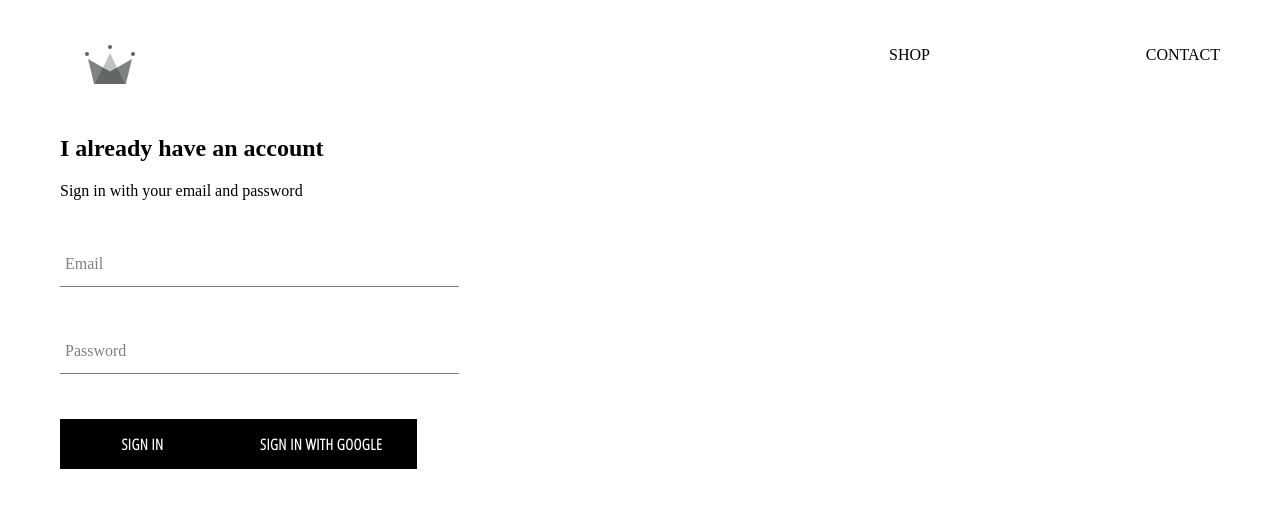
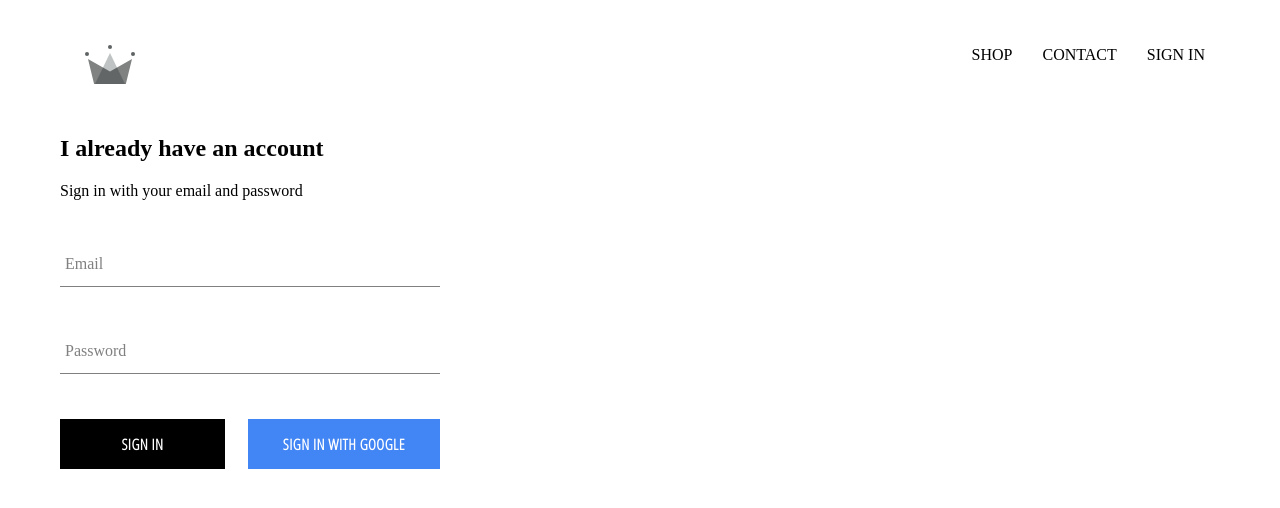
Before and after one commit to xinyueyang/crwn-clothing, a React (Create React App) app: page /signin in a window 1280 px wide. Shown: the top 508 px of the page. Built offline with nearby package versions, Linux system fonts and the light colour scheme; no server answers.

Commit message:
add sign out in Header component

```diff
--- a/src/App.css
+++ b/src/App.css
@@ -45,3 +45,7 @@
   text-decoration: none;
   color: black;
 }
+
+*{
+  box-sizing:border-box ;
+}
--- a/src/App.js
+++ b/src/App.js
@@ -19,11 +19,17 @@
     }
   }
 
+   unsubscribeFromAuth=null;
+
   componentDidMount(){
     auth.onAuthStateChanged(user=>{
       this.setState({ currentUser : user});
       console.log("current user: ", user);
     })
+  }
+
+  componentWillUnmount(){
+    this.unsubscribeFromAuth();
   }
 
   render()
--- a/src/components/custom-button/custom-button.component.jsx
+++ b/src/components/custom-button/custom-button.component.jsx
@@ -1,8 +1,8 @@
 import React from "react";
 import './custom-button.style.scss';
 
-const CustomButton = ({children, ...otherProps})=>(
-  <button className='custom-button' {...otherProps} >
+const CustomButton = ({children, isGoogleSignIn,...otherProps})=>(
+  <button className={`${isGoogleSignIn ? 'google-sign-in' : ''} custom-button`} {...otherProps} >
       {children}
   </button>
 
--- a/src/components/custom-button/custom-button.style.scss
+++ b/src/components/custom-button/custom-button.style.scss
@@ -19,4 +19,14 @@
       color: black;
       border: 1px solid black;
     }
+
+    &.google-sign-in {
+        background-color: #4285f4;
+        color:white;
+        &.hover {
+            background-color: #357ae8;
+            border: none
+        }
+    }
+
   }
--- a/src/components/header/header.component.jsx
+++ b/src/components/header/header.component.jsx
@@ -2,19 +2,27 @@
 import { Link } from 'react-router-dom';
 import { ReactComponent as Logo } from '../../assets/crown.svg';
 import './header.style.scss';
+import { auth} from '../../firebase/firebase.utils';
 
-const Header = ()=>(
+const Header = ({currentUser})=>(
   <div className='header'>
       <Link className='logo-container' to="/">
           <Logo className='logo'/>
       </Link>
       <div className='options'>
-          <Link className='options' to="/shop">
+          <Link className='option' to="/shop">
               SHOP
           </Link>
-          <Link className='options' to="/contact">
+          <Link className='option' to="/contact">
               CONTACT
           </Link>
+
+          {
+              currentUser?
+              <div className='option' onClick={()=>auth.signout} >SIGN OUT</div>
+              :
+              <Link className='option' to='/signin'>SIGN IN</Link>
+          }
 
       </div>
 
--- a/src/components/header/header.style.scss
+++ b/src/components/header/header.style.scss
@@ -20,6 +20,8 @@
 
       .option {
         padding: 10px 15px;
+        cursor:pointer;
+
       }
     }
   }
--- a/src/components/sign-in/sign-in.component.jsx
+++ b/src/components/sign-in/sign-in.component.jsx
@@ -46,10 +46,10 @@
                        label='Password'
                        required
                        handleChange={this.handleChange} />
+                  <div className='buttons'>
                   <CustomButton type='submit'> Sign In </CustomButton>
-                  <CustomButton onClick={SignInWithGoogle} > Sign In with Google </CustomButton>
-
-
+                  <CustomButton onClick={SignInWithGoogle}isGoogleSignIn > Sign In with Google </CustomButton>
+                  </div>
                 </form>
             </div>
         )
--- a/src/components/sign-in/sign-in.style.scss
+++ b/src/components/sign-in/sign-in.style.scss
@@ -1,5 +1,14 @@
 .sign-in {
-    width: 30vw;
+    width: 380px;
     display: flex;
     flex-direction: column;
 }
+
+.title {
+    margin:10px 0;
+}
+
+.buttons {
+    display:flex;
+    justify-content: space-between;
+}
```
